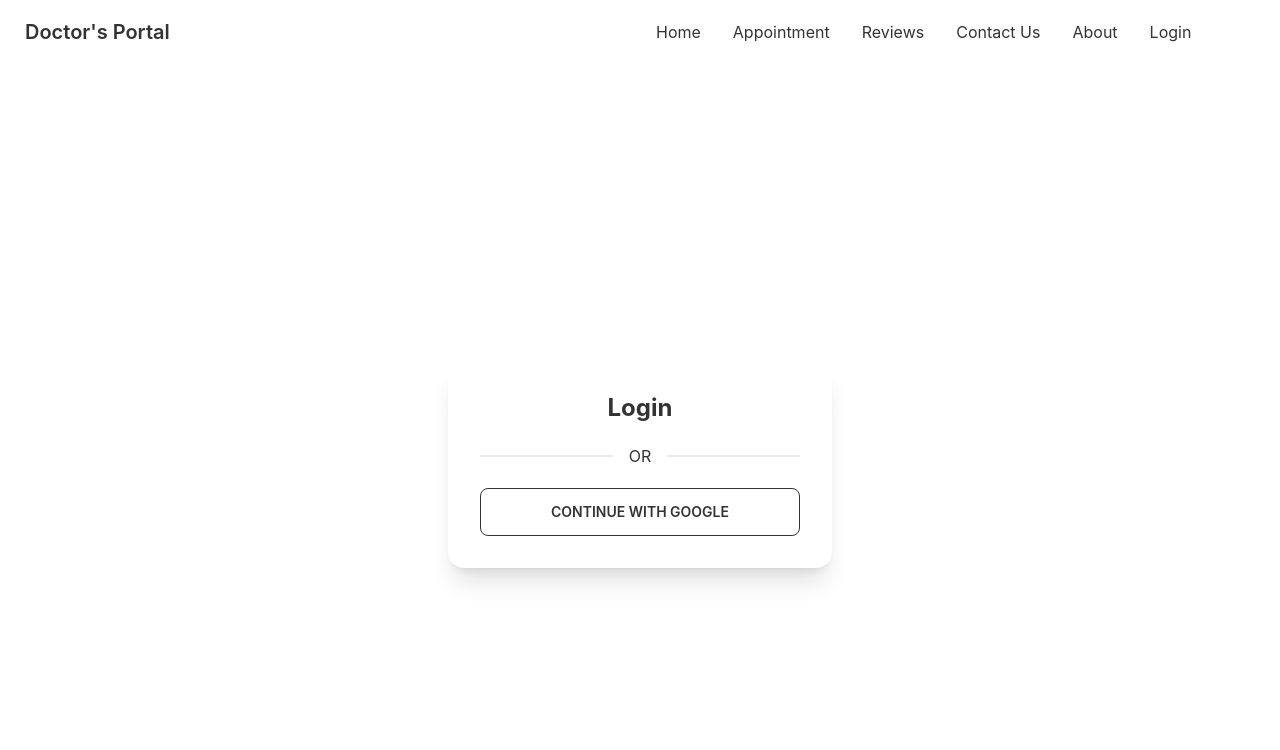
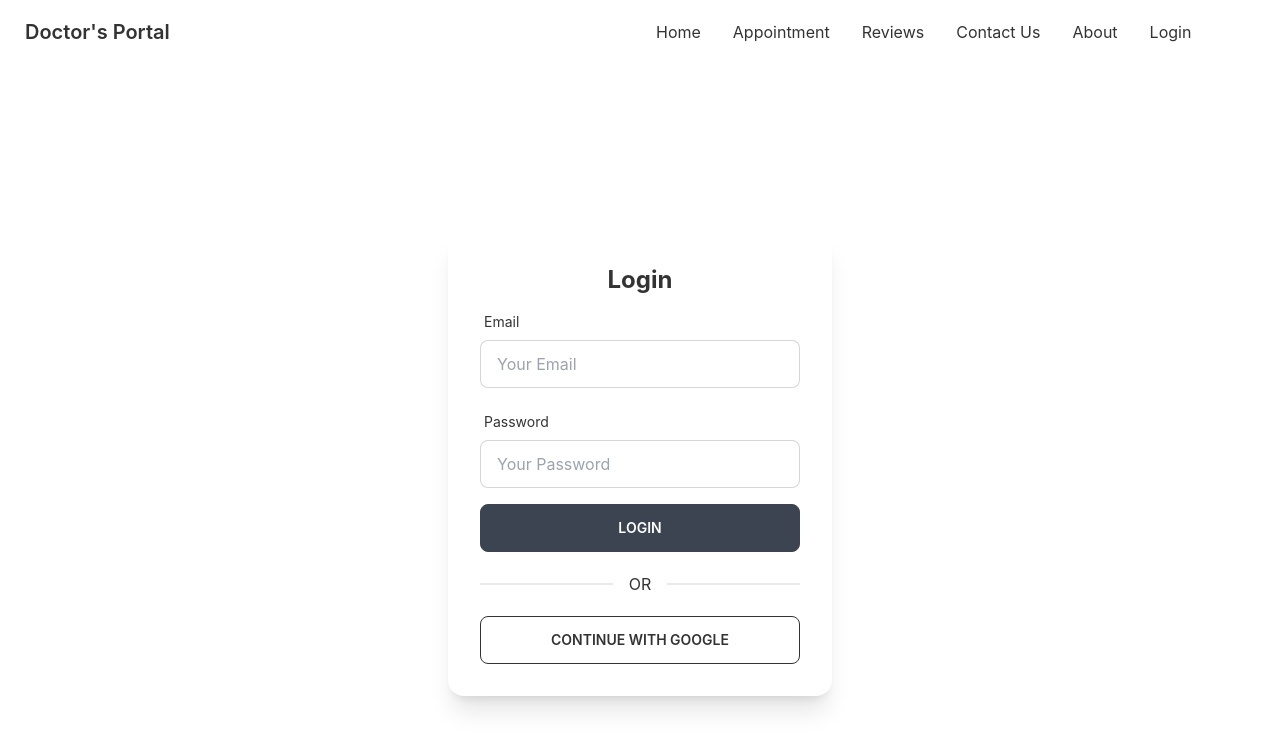
Before and after one commit to rezaun/doctors-portal-client, a React (Create React App) app: page /login in a window 1280 px wide. Shown: the top 750 px of the page. Built offline with nearby package versions, Linux system fonts and the light colour scheme; no server answers.

Commit message:
adding loading spinner

```diff
--- a/src/Pages/Login/Login.js
+++ b/src/Pages/Login/Login.js
@@ -1,24 +1,99 @@
 import React from 'react';
-import { useSignInWithGoogle } from 'react-firebase-hooks/auth';
+import { useSignInWithEmailAndPassword, useSignInWithGoogle } from 'react-firebase-hooks/auth';
 import auth from '../../firebase.init';
+import { useForm } from "react-hook-form";
+import Loading from '../Shared/Loading';
 
 const Login = () => {
-    const [signInWithGoogle, user, loading, error] = useSignInWithGoogle(auth);
-    if (user) {
-        console.log(user)
+    const [signInWithGoogle, gUser, gloading, gError] = useSignInWithGoogle(auth);
+    const { register, formState: { errors }, handleSubmit } = useForm();
+    const [
+        signInWithEmailAndPassword,
+        user,
+        loading,
+        error,
+      ] = useSignInWithEmailAndPassword(auth);
+
+      let signInError;
+
+      if(loading || gloading){
+        return <Loading></Loading>
+      }
+      if(error || gError){
+        signInError = <p className='text-red-500'><small>{error?.message || gError?.message}</small></p>
+      }
+
+      if (gUser) {
+        console.log(gUser)
     }
+
+    const onSubmit = (data) => {
+        console.log(data);
+        signInWithEmailAndPassword(data.email, data.password);
+    }
+
+
     return (
         <div className='flex justify-center items-center h-screen'>
             <div className="card w-96 bg-base-100 shadow-xl">
                 <div className="card-body">
 
                     <h2 className="text-center text-2xl font-bold">Login</h2>
+                    <form onSubmit={handleSubmit(onSubmit)}>
+
+                        <div className="form-control w-full max-w-xs">
+                            <label className="label">
+                                <span className="label-text">Email</span>
+                            </label>
+                            <input type="email" placeholder="Your Email" className="input input-bordered w-full max-w-xs"
+                            {...register("email", {
+                                required:{
+                                    value:true,
+                                    message: 'Email is Required'
+                                },
+                                pattern: {
+                                  value: /[a-z0-9]+@[a-z]+\.[a-z]{2,3}/,
+                                  message: 'Provide a valid'
+                                }
+                              })}
+                            />
+                            <label className="label">
+                            {errors.email?.type === 'required' && <span className="label-text-alt text-red-500">{errors.email.message}</span>}
+                            {errors.email?.type === 'pattern' && <span className="label-text-alt text-red-500">{errors.email.message}</span>}
+
+                            </label>
+                        </div>
+                        <div className="form-control w-full max-w-xs">
+                            <label className="label">
+                                <span className="label-text">Password</span>
+                            </label>
+                            <input type="password" placeholder="Your Password" className="input input-bordered w-full max-w-xs"
+                            {...register("password", {
+                                required:{
+                                    value:true,
+                                    message: 'Password is Required'
+                                },
+                                minLength: {
+                                    value: 6,
+                                    message: 'Must be 6 character or long'
+                                  }
+                              })}
+                            />
+                            <label className="label">
+                            {errors.password?.type === 'required' && <span className="label-text-alt text-red-500">{errors.password.message}</span>}
+                            {errors.password?.type === 'minLength' && <span className="label-text-alt text-red-500">{errors.password.message}</span>}
+
+                            </label>
+                        </div>
+                        {signInError}
+                        <input className="btn w-full max-w-xs text-white" type='submit' value='Login'/>
+                    </form>
 
                     <div className='divider'>OR</div>
                     <button
                         onClick={() => signInWithGoogle()}
                         className="btn btn-outline"
-                        >Continue with google</button>
+                    >Continue with google</button>
 
                 </div>
             </div>
--- /dev/null
+++ b/src/Pages/Shared/Loading.js
@@ -0,0 +1,11 @@
+import React from 'react';
+
+const Loading = () => {
+    return (
+        <div class="flex items-center justify-center ">
+            <div class="w-16 h-16 border-b-2 border-gray-900 rounded-full animate-spin"></div>
+        </div>
+    );
+};
+
+export default Loading;
```
